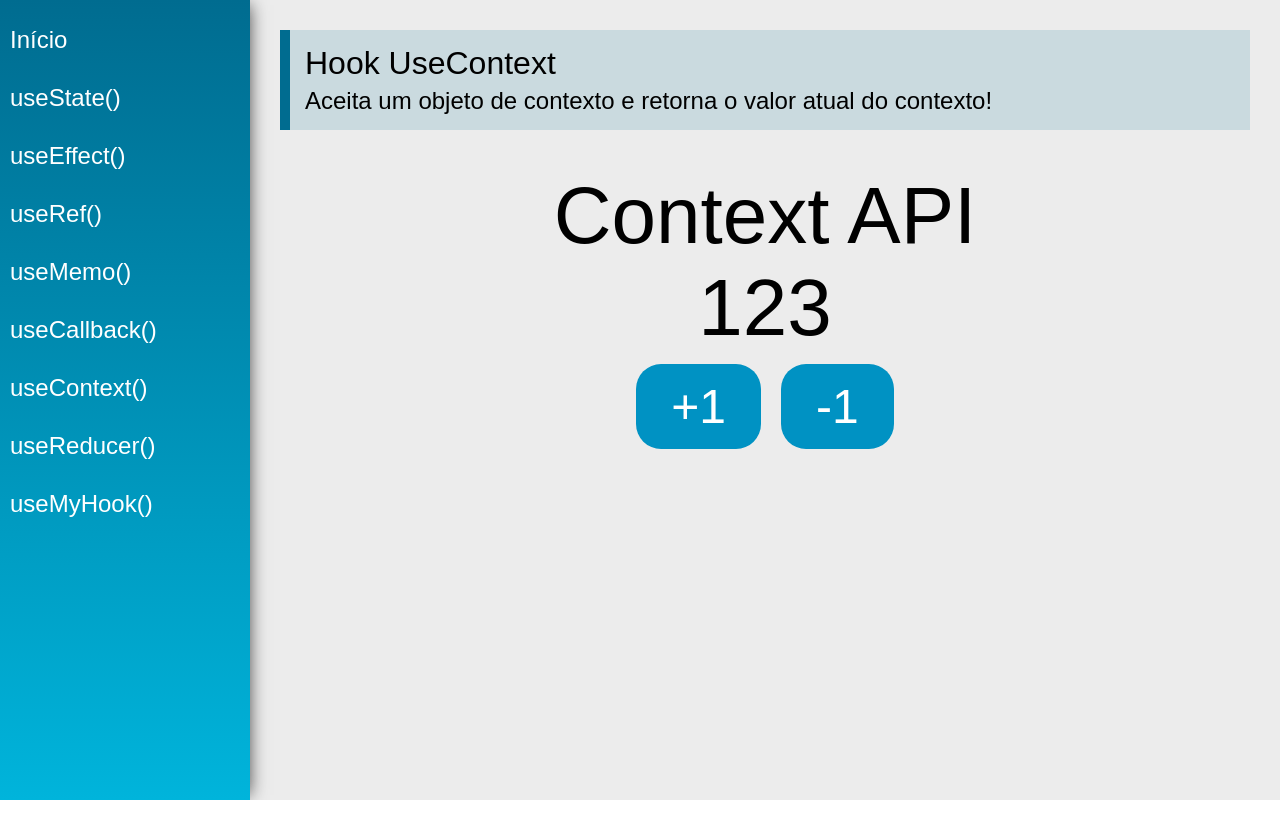
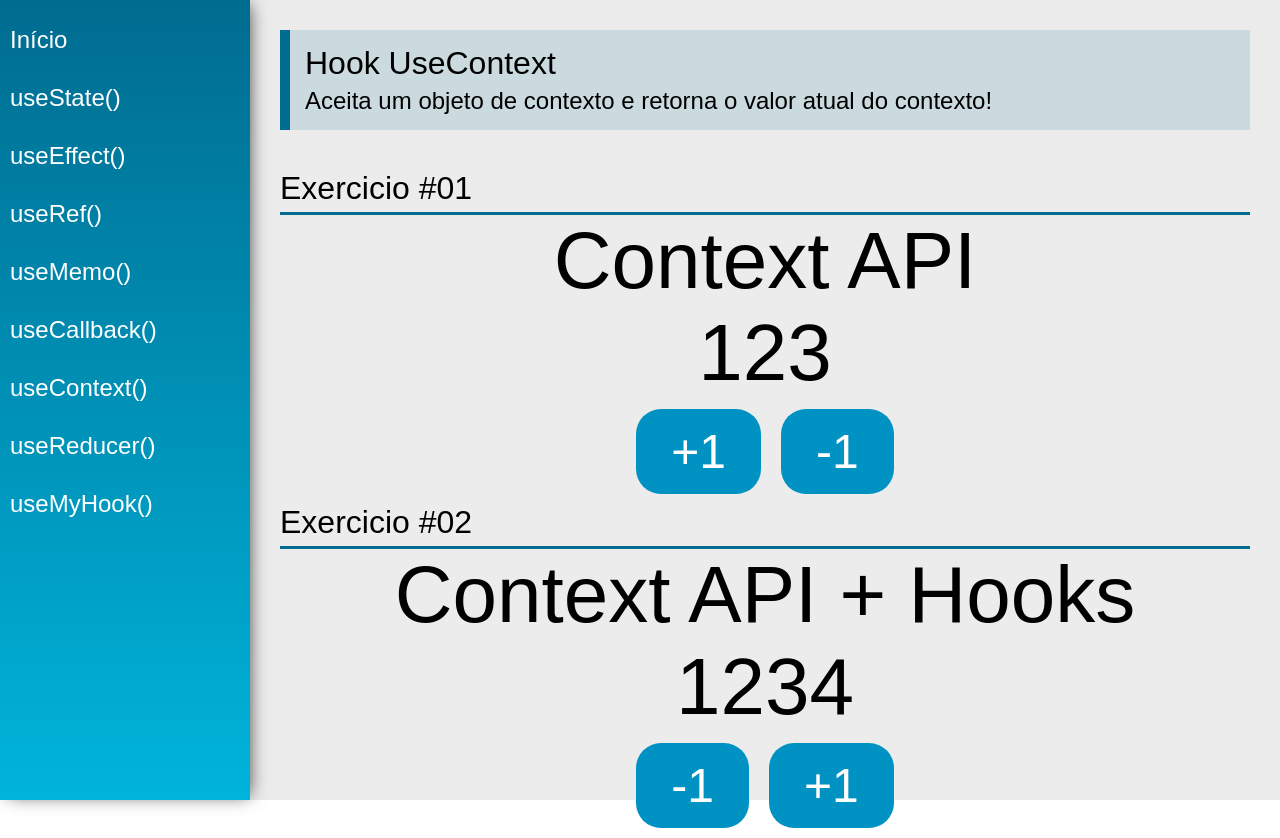
Before and after one commit to mrcomputer2018/hooks, a React (Create React App) app: page /useContext in a window 1280 px wide. Before the commit the page ends 800 px from the top, so only its background shows below. Built offline with nearby package versions, Linux system fonts and the light colour scheme.

Commit message:
hooks useContext #02

```diff
--- a/src/data/Store.jsx
+++ b/src/data/Store.jsx
@@ -0,0 +1,30 @@
+import React, { useState } from "react";
+
+//* Criando dados e contexto
+const initialState = {
+    number: 1234,
+    text: " Context API + Hooks"
+}
+
+export const AppContext = React.createContext(initialState)
+
+const Store = (props) => {
+    const [state, setState] = useState(initialState)
+
+    function updateState(key, value) {
+        setState({ ...state, [key]: value })
+    }
+
+    return (
+        <AppContext.Provider value={{
+            number: state.number,
+            text: state.text,
+            setNumber: n => updateState("number", n),
+            setText: t => updateState("text", t)
+        }}>
+                {/* Mostrar oos elementos que foram passados como filhos */}
+                { props.children }
+        </AppContext.Provider>
+    )
+}
+export default Store;
--- a/src/views/App.jsx
+++ b/src/views/App.jsx
@@ -6,11 +6,13 @@
 import Content from '../components/layout/Content'
 
 import DataContext, {data} from '../data/DataContext'
+import Store from '../data/Store'
 
 const App = props => {
     const [state, setState] = useState(data)
 
     return (
+        <Store>
             <DataContext.Provider value={ {state, setState } }>
                 <div className="App">
                     <Router>
@@ -19,6 +21,7 @@
                     </Router>
                 </div>
             </DataContext.Provider>
+        </Store>
     )
 }
 
--- a/src/views/examples/UseContext.jsx
+++ b/src/views/examples/UseContext.jsx
@@ -1,8 +1,12 @@
-import React, { useContext } from 'react'
+import React, { useContext, useEffect } from 'react'
 import PageTitle from '../../components/layout/PageTitle'
+import SectionTitle from '../../components/layout/SectionTitle'
+
 import DataContext from '../../data/DataContext'
+import { AppContext } from '../../data/Store'
 
 const UseContext = (props) => {
+    //Ex01
     const { state, setState } = useContext(DataContext)
 
     function addNumber(delta) {
@@ -14,12 +18,21 @@
         })
     }
 
+     //Ex02
+     const {number, text, setNumber, setText} = useContext(AppContext)
+     useEffect(function() {
+        if(number > 1250) {
+            setText("Eita... numero grande!!!")
+        }
+     }, [number])
+
     return (
         <div className="UseContext">
             <PageTitle
                 title="Hook UseContext"
                 subtitle="Aceita um objeto de contexto e retorna o valor atual do contexto!"
             />
+            <SectionTitle title="Exercicio #01"/>
             <div className="center">
                 <span className="text">{ state.text }</span>
                 <span className="text">{ state.number }</span>
@@ -29,6 +42,15 @@
                     <button className="btn" onClick={() => addNumber(-1)}>-1</button>
                 </div>
             </div>
+            <SectionTitle title="Exercicio #02"/>
+            <div className="center">
+                <span className="text">{ text }</span>
+                <span className="text">{ number }</span>
+                <div>
+                    <button className="btn" onClick={() => setNumber(number - 1)}>-1</button>
+                    <button className="btn" onClick={() => setNumber(number + 1)}>+1</button>
+                </div>
+            </div>
         </div>
     )
 }
```
Lines whose indentation alone changed are shown as unchanged.
